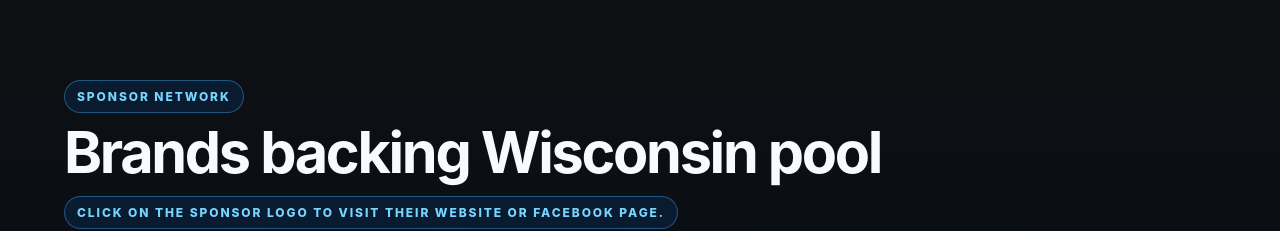
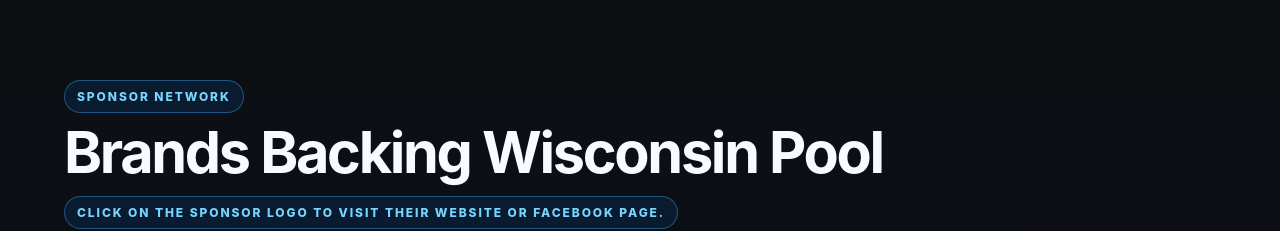
Before and after one commit to outerpointsproductions-design/outer-points-productions-clean, a React (Vite) app in the folder opp-clean-repo/: page / in a window 1280 px wide. Shown: the part 4100-4331 px from the top of the page. Built offline with nearby package versions, Linux system fonts and the light colour scheme.

Commit message:
Update main.jsx

```diff
--- a/opp-clean-repo/src/main.jsx
+++ b/opp-clean-repo/src/main.jsx
@@ -447,7 +447,7 @@ href="https://docs.google.com/spreadsheets/d/e/2PACX-1vSTA0AHyVAc_iVVHDc76oA2l_L
 <section id="sponsors" className="sponsorSec">
   <SectionTitle
     eyebrow="Sponsor Network"
-    title="Brands backing Wisconsin pool"
+    title="Brands Backing Wisconsin Pool"
   >
 Click on the sponsor logo to visit their website or Facebook page.
   </SectionTitle>
```
